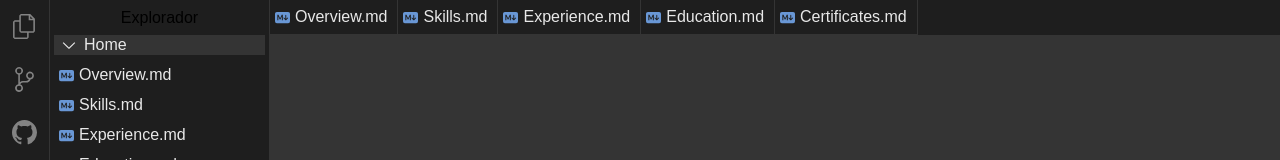
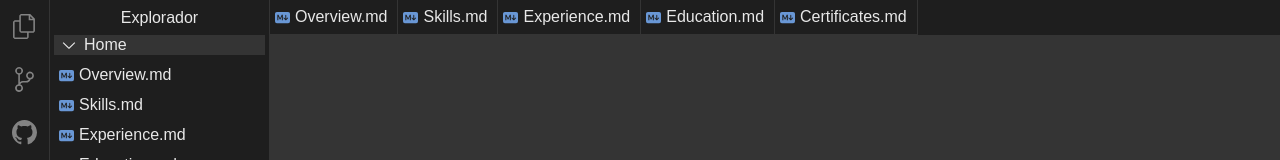
Before and after one commit to V-Carvalho/Portifolio, a React (Vite) app: page / in a window 1280 px wide. Shown: the top 160 px of the page. Built offline with nearby package versions, Linux system fonts and the light colour scheme.

Commit message:
Cor dos título alterada p/ cor dos textos

```diff
--- a/src/components/Sidemenu/Sidemenu.jsx
+++ b/src/components/Sidemenu/Sidemenu.jsx
@@ -80,7 +80,7 @@ const Sidemenu = () => {
 
   return (
     <StyledSidemenu borderColor={theme.borderColor}>
-      <TitleSidemenu titleColor={theme.titleColor}>{"Explorador"}</TitleSidemenu>
+      <TitleSidemenu titleColor={theme.textColor}>{"Explorador"}</TitleSidemenu>
 
       <ContainerFolder>
         <HeaderFolder backgroundColor={theme.secondaryColor} onClick={closeFolder}>
```
